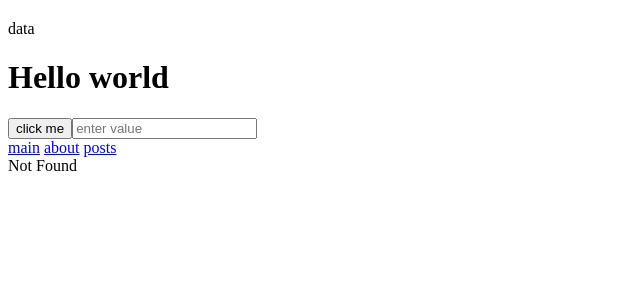
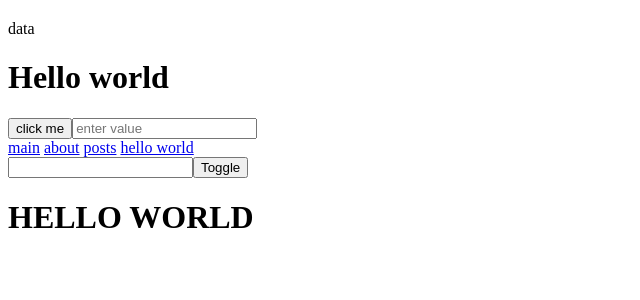
Before and after one commit to IgorBarbashov/testing_jest_rtl_e2e_screenshot, a React (Create React App) app in the folder rtl/: page /hello-world in a window 1280 px wide. Before the commit this address had no page. Shown: the top 300 px of the page, without its empty margins (0-640 px from the left). Built offline with nearby package versions, Linux system fonts and the light colour scheme.

Commit message:
add Hello component (will test it)

```diff
--- /dev/null
+++ b/rtl/src/components/HelloWorld/HelloWorld.jsx
@@ -0,0 +1,25 @@
+import React, {useState} from 'react';
+
+const HelloWorld = () => {
+    const [value, setValue] = useState('');
+    const [visible, setVisible] = useState(true);
+
+    const onChange = (e) => {
+        setValue(e.target.value);
+    }
+
+    const onClick = () => {
+        value === 'hello' && setVisible(prev => !prev);
+    }
+
+    return (
+        <div>
+            <input id="search" type="text" value={value} onChange={onChange} />
+            <button id="toggle" onClick={onClick}>Toggle</button>
+            {visible && <h1 id="hello">HELLO WORLD</h1>}
+
+        </div>
+    );
+};
+
+export default HelloWorld;
--- a/rtl/src/components/Navbar/Navbar.jsx
+++ b/rtl/src/components/Navbar/Navbar.jsx
@@ -9,7 +9,8 @@
             <Link to='/about' data-testid='about-link'>about</Link>
             {' '}
             <Link to='/posts' data-testid='posts-link'>posts</Link>
-
+            {' '}
+            <Link to='/hello-world' data-testid='hello-world'>hello world</Link>
         </>
     );
 };
--- a/rtl/src/router/AppRouter.jsx
+++ b/rtl/src/router/AppRouter.jsx
@@ -5,11 +5,13 @@
 import Posts from "../posts/Posts";
 import PostDetailsPage from "../posts/PostDetailsPage";
 import NotFoundPage from "../pages/NotFoundPage";
+import HelloWorld from "../components/HelloWorld/HelloWorld";
 
 const AppRouter = () => {
     return (
         <Routes>
             <Route path='/' element={<MainPage />} />
+            <Route path='/hello-world' element={<HelloWorld />} />
             <Route path='/about' element={<AboutPage />} />
             <Route path='/posts' element={<Posts />} />
             <Route path='/posts/:id' element={<PostDetailsPage />} />
```
